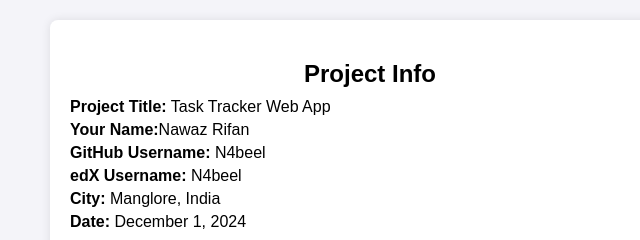
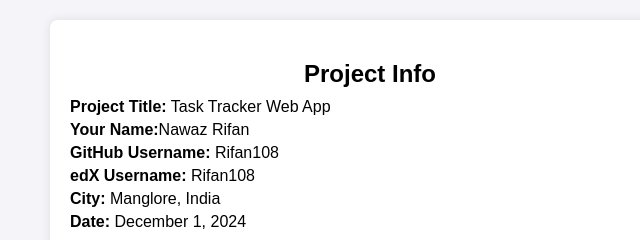
Before and after one commit to Rifan108/task-tracker-web-Aap, a plain HTML site: page index.html in a window 1280 px wide. Shown: the top 240 px of the page, 270-910 px from the left. Drawn offline with Linux system fonts and the light colour scheme.

Commit message:
Update index.html

```diff
--- a/index.html
+++ b/index.html
@@ -11,8 +11,8 @@
     <h2>Project Info</h2>
     <p><strong>Project Title:</strong> Task Tracker Web App</p>
     <p><strong>Your Name:</strong>Nawaz Rifan</p>
-    <p><strong>GitHub Username:</strong> N4beel</p>
-    <p><strong>edX Username:</strong> N4beel</p>
+    <p><strong>GitHub Username:</strong> Rifan108</p>
+    <p><strong>edX Username:</strong> Rifan108</p>
     <p><strong>City:</strong> Manglore, India</p>
     <p><strong>Date:</strong> December 1, 2024</p>
   </div>
```
